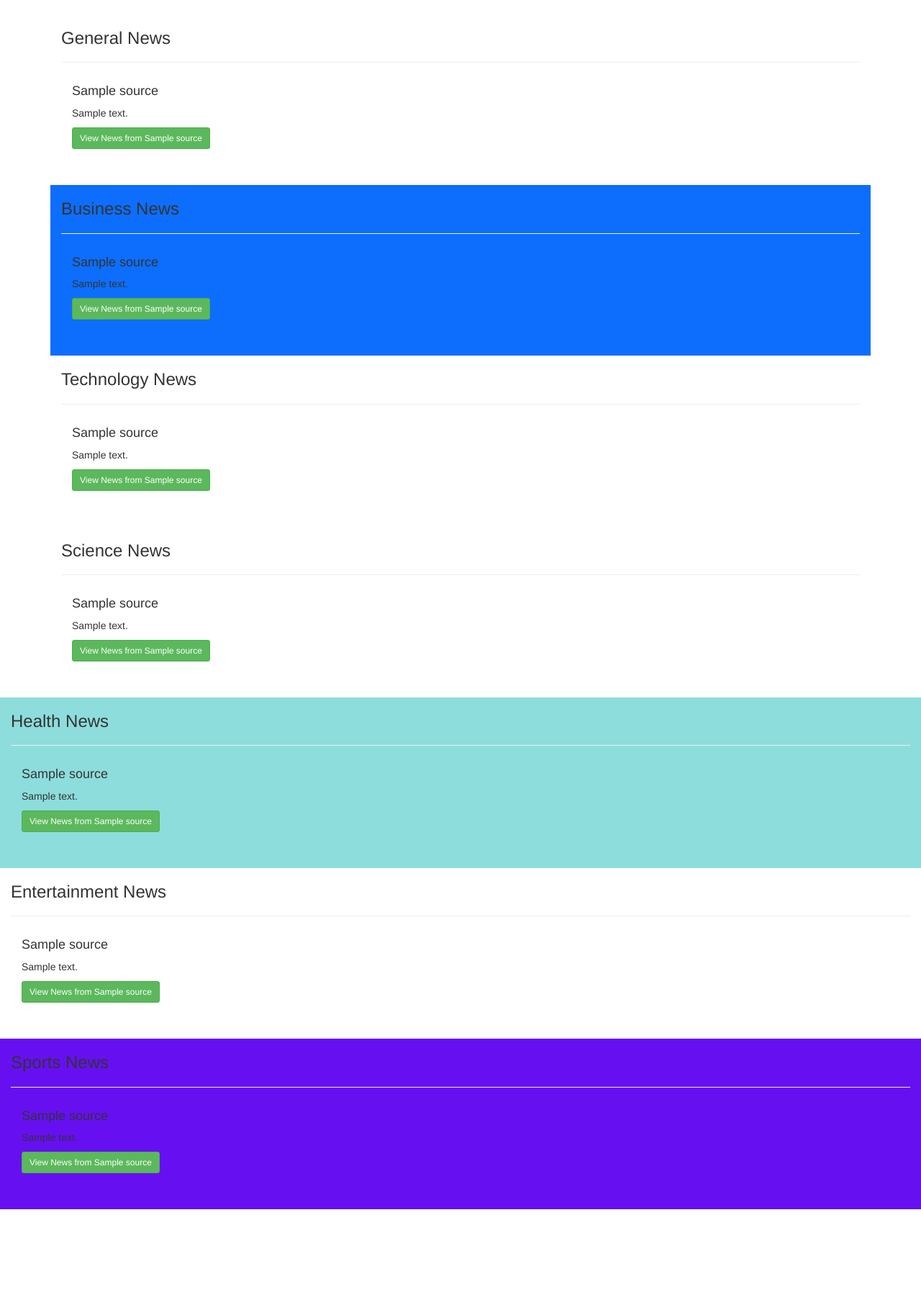
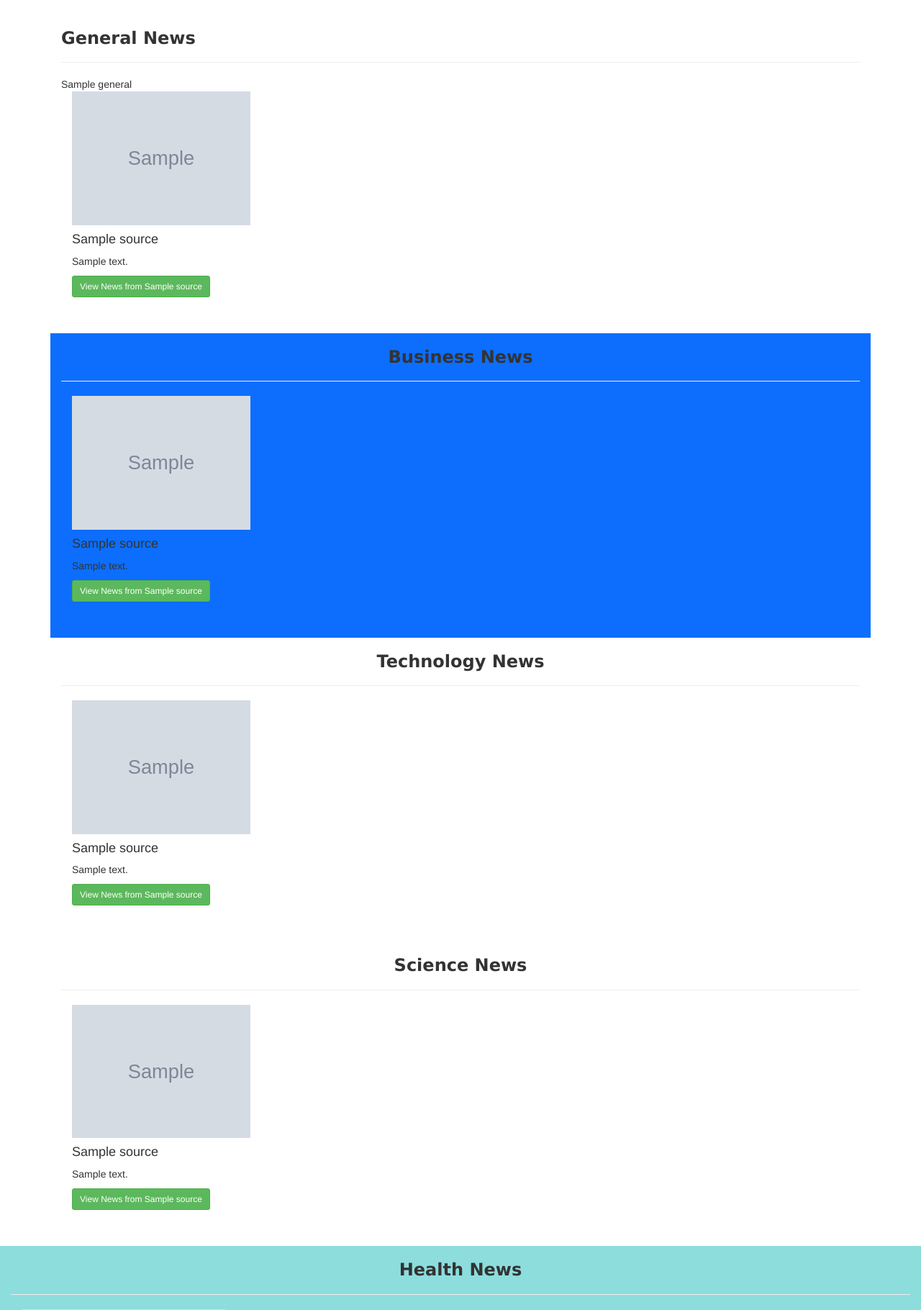
Before and after one commit to Maureen-1998DEV/News_App, a Flask app: template app/templates/index.html in a window 1280 px wide. Shown: the part 52-1872 px from the top of the page at 72% size. Before the commit the page ends 1732 px from the top, so only its background shows below. Run offline with Flask 2, Linux system fonts and the light colour scheme; the template is opened without the code that fills it: most values are stand-ins (such as "Sample title", 1, 10 or a date in 2020); grey boxes marked "Sample" are stand-in pictures; some libraries are stand-ins or nearby versions.

Commit message:
debugging

```diff
--- a/app/main/views.py
+++ b/app/main/views.py
@@ -17,7 +17,7 @@ def index():
     entertainment_newsource = get_newsource('entertainment')
     health_newsource = get_newsource('health')
     sports_newsource = get_newsource('sports')
-
+    print(general_newsource)
 
 
     title = ' Home | Welcome to the World of news'
--- a/app/models.py
+++ b/app/models.py
@@ -3,11 +3,12 @@ class Source:
     Source class to define Source Objects
     '''
 
-    def __init__(self,id,name,description,category,language):
+    def __init__(self,id,name,description,url,urlToImage,language):
         self.id = id
         self.name = name
         self.description = description
-        self.category = category
+        self.url = url
+        self.urlToImage = urlToImage
         self.language = language
 
 class Article:
--- a/app/static/css/index.css
+++ b/app/static/css/index.css
@@ -0,0 +1,4 @@
+h3{
+    font-family: Verdana, Geneva, Tahoma, sans-serif;
+    font-weight: bold;
+}
--- a/app/templates/index.html
+++ b/app/templates/index.html
@@ -19,13 +19,14 @@
             <!-- General News -->
             <h3>General News </h3>
             <hr>
+        {{general}}
             <div class="is-flex" style="display: flex; flex-wrap: wrap;">
                 {{macro.displaySourceList(general)}}
             </div>
         </div>
         <div class="col-xs-12 col-sm-12 col-md-12 col-lg-12" style="background:#0d6efd; padding-bottom: 50px;">
             <!-- Business News -->
-            <h3>Business News </h3>
+            <h3 class="text-center">Business News </h3>
             <hr>
             <div class="is-flex" style="display: flex; flex-wrap: wrap;">
                 {{macro.displaySourceList(business)}}
@@ -33,7 +34,7 @@
         </div>
         <div class="col-xs-12 col-sm-12 col-md-12 col-lg-12" style="padding-bottom: 50px;">
             <!-- Technology News -->
-            <h3>Technology News </h3>
+            <h3 class="text-center">Technology News </h3>
             <hr>
             <div class="is-flex" style="display: flex; flex-wrap: wrap;" >
                 {{macro.displaySourceList(technology)}}
@@ -41,7 +42,7 @@
         </div>
         <div class="col-xs-12 col-sm-12 col-md-12 col-lg-12" style="padding-bottom: 50px;">
             <!-- Science News -->
-            <h3>Science News</h3>
+            <h3 class="text-center">Science News</h3>
             <hr>
             <div class="is-flex" style="display: flex; flex-wrap: wrap;">
                 {{macro.displaySourceList(science)}}
@@ -51,7 +52,7 @@
 
     <div class="col-xs-12 col-sm-12 col-md-12 col-lg-12" style="background:#8ddddd; padding-bottom: 50px;">
         <!-- Health News -->
-        <h3>Health News </h3>
+        <h3 class="text-center">Health News </h3>
         <hr>
         <div class="is-flex" style="display: flex; flex-wrap: wrap;">
             {{macro.displaySourceList(health)}}
@@ -59,7 +60,7 @@
     </div>
         <div class="col-xs-12 col-sm-12 col-md-12 col-lg-12" style="padding-bottom: 50px;">
             <!-- Entertainment News -->
-            <h3>Entertainment News </h3>
+            <h3 class="text-center">Entertainment News </h3>
             <hr>
             <div class="is-flex" style="display: flex; flex-wrap: wrap;">
                 {{macro.displaySourceList(entertainment)}}
@@ -67,7 +68,7 @@
         </div>
         <div class="col-xs-12 col-sm-12 col-md-12 col-lg-12" style="background: #6610f2; padding-bottom: 50px;">
             <!-- Sports News -->
-            <h3>Sports News </h3>
+            <h3 class="text-center">Sports News </h3>
             <hr>
             <div class="is-flex" style="display: flex; flex-wrap: wrap;">
                     {{macro.displaySourceList(sports)}}
--- a/app/templates/macros.html
+++ b/app/templates/macros.html
@@ -1,23 +1,10 @@
 {% macro displaySourceList(newsource_list) %}
         {% for source in source_list %}
             <div class="col-xs-6 col-sm-6 col-md-4 col-lg-3 block" >
+                <img class="img-responsive" src="{{source.urlToImage}}" alt="image">
                 <h4>{{ source.name}}</h4>
                 <p>{{source.description}}</p>
                 <a href="/source/articles/{{source.id}}" class="btn btn-success btn-sm">View News from {{source.name}}</a>
             </div>
         {% endfor %}
 {% endmacro %}
-
-<!-- {% macro displayArticlesList(articles_list) %}
-    {% for article in articles_list %}
-        {%if article.image%}
-        <div class="col-xs-12 col-sm-4 col-md-4 col-lg-4" style="padding-bottom: 10px;">
-            <img class="img-responsive" src="{{article.urlToimage}}" alt="image">
-            <h4>{{article.title}}</h4>
-            <p>{{article.description}}</p>
-            <p>Created: {{article.publishedAt}}</p>
-            <a href="{{article.url}}" class="btn btn-primary">Read  Story</a>
-        </div>
-        {%endif%}
-    {% endfor %}
-{% endmacro %} -->
```
Also changed, not shown: app/request.py (+10 -8 lines), 1 other file.
